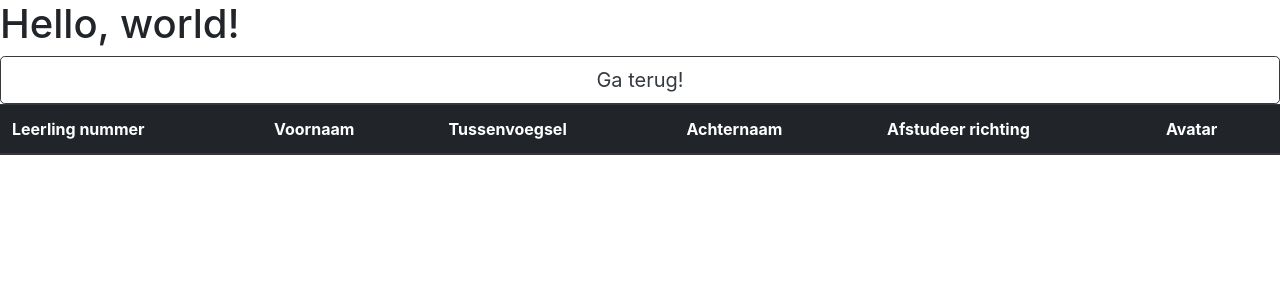
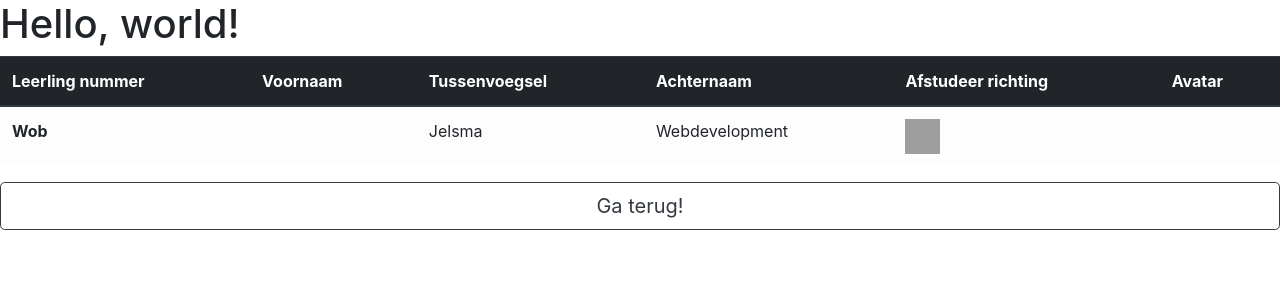
Before and after one commit to rra-am1a-2018/toets, a PHP site: page /homepages/wob_Fatpike.php in a window 1280 px wide. Shown: the top 300 px of the page. Run offline with PHP 8.4, Linux system fonts and the light colour scheme; lists and menus that the app fills with data are empty; grey boxes are pictures that could not be loaded.

Commit message:
Added table body

```diff
--- a/homepages/wob_Fatpike.php
+++ b/homepages/wob_Fatpike.php
@@ -26,6 +26,16 @@
           <th scope="col">Avatar</th>
         </tr>
       </thead>
+      <tbody>
+        <tr>
+          <th scope="row">Wob</th>
+          <td></td>
+          <td>Jelsma</td>
+          <td>Webdevelopment</td>
+          <td><img src="./img/FatpikeAvatar.png" height="35px" width="35px"></td>
+        </tr>
+      </tbody>
+    </table>
 
 
     <a class="btn btn-outline-dark btn-lg btn-block" href="index.php" role="button">Ga terug!</a>
```
